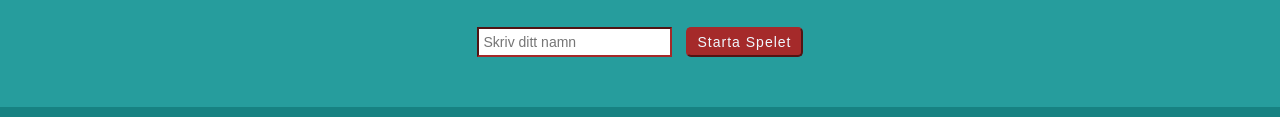
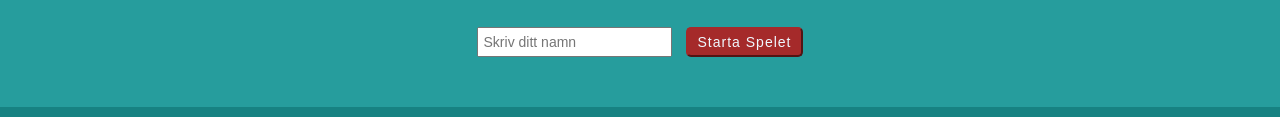
Before and after one commit to jakobmalm92/rps, a plain HTML site: page index.html in a window 1280 px wide. Shown: the part 211-328 px from the top of the page. Drawn offline with Linux system fonts and the light colour scheme.

Commit message:
Klar för ikväll

```diff
--- a/style.css
+++ b/style.css
@@ -35,7 +35,6 @@ label {
 input {
    padding: 5px;
    font-size: 14px;
-   border-color: brown;
 }
 
 #startGameBtn {
```
